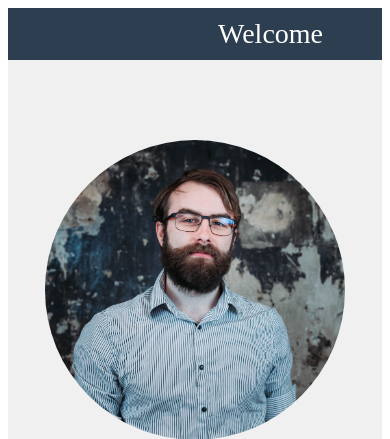
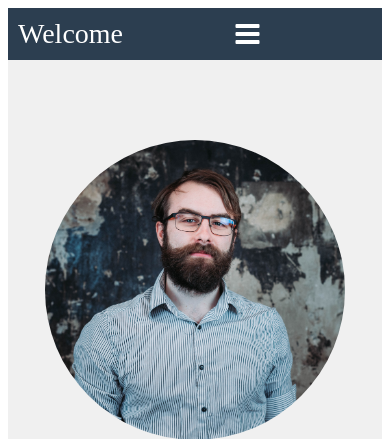
Before and after one commit to hbiom/profile, a PHP site: page / in a window 390 px wide; the page is wider, and only the part inside the window is pictured. Shown: the top 439 px of that part. Run offline with PHP 8.4, Linux system fonts and the light colour scheme; some libraries are stand-ins or nearby versions.

Commit message:
responsive navbar

```diff
--- a/component/topnav.css
+++ b/component/topnav.css
@@ -94,4 +94,8 @@
     display: block;
     text-align: left;
   }
+
+  .topnav > div {
+  padding: 0px;
+  }
 }
```
